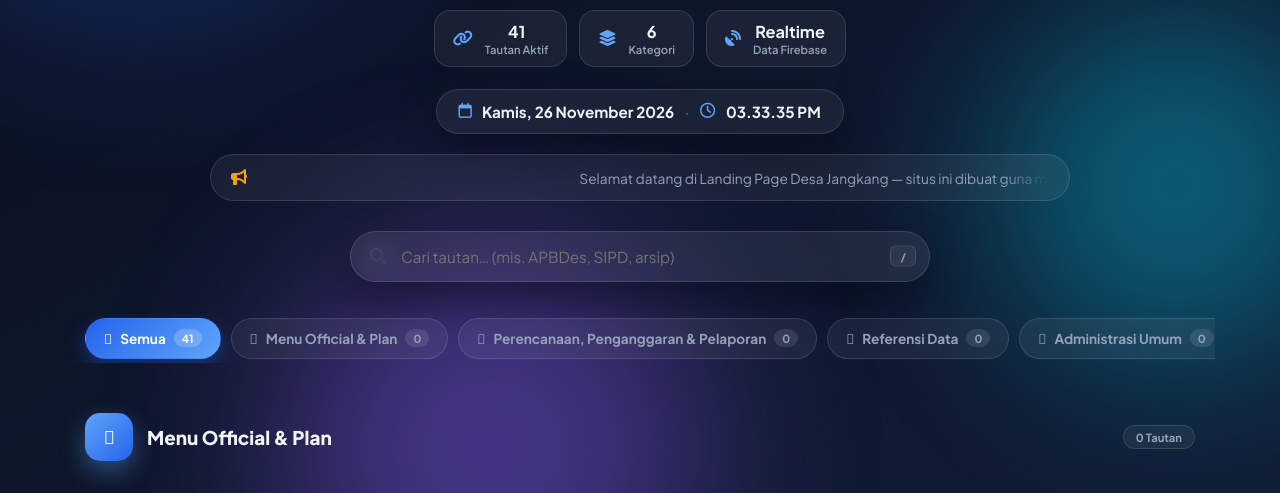
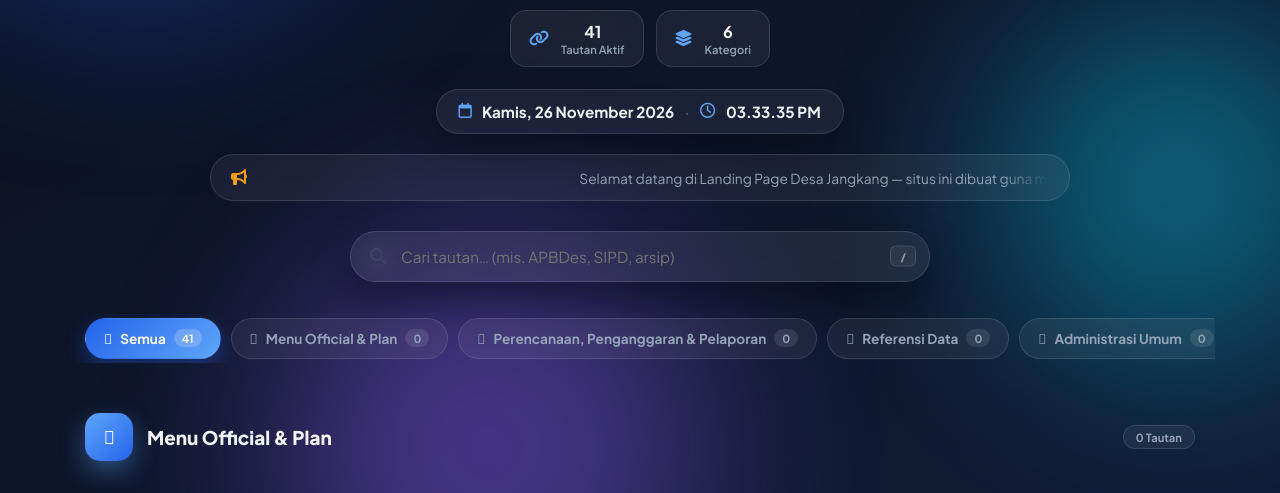
Before and after one commit to Smartjkg2025/SmartJKG2025.github.io, a plain HTML site: page index.html in a window 1280 px wide. Shown: the part 307-800 px from the top of the page. Drawn offline with Linux system fonts and the light colour scheme; no server answers.

Commit message:
Update index.html
Signed-off-by: Smartjkg2025 <smartdesjangkang@gmail.com>

```diff
--- a/index.html
+++ b/index.html
@@ -166,7 +166,6 @@
         <div class="stats">
             <div class="stat"><i class="fas fa-link"></i><div><b id="statLinks">0</b><span>Tautan Aktif</span></div></div>
             <div class="stat"><i class="fas fa-layer-group"></i><div><b id="statCats">0</b><span>Kategori</span></div></div>
-            <div class="stat"><i class="fas fa-satellite-dish"></i><div><b>Realtime</b><span>Data Firebase</span></div></div>
         </div>
 
         <div class="datetime">
```
